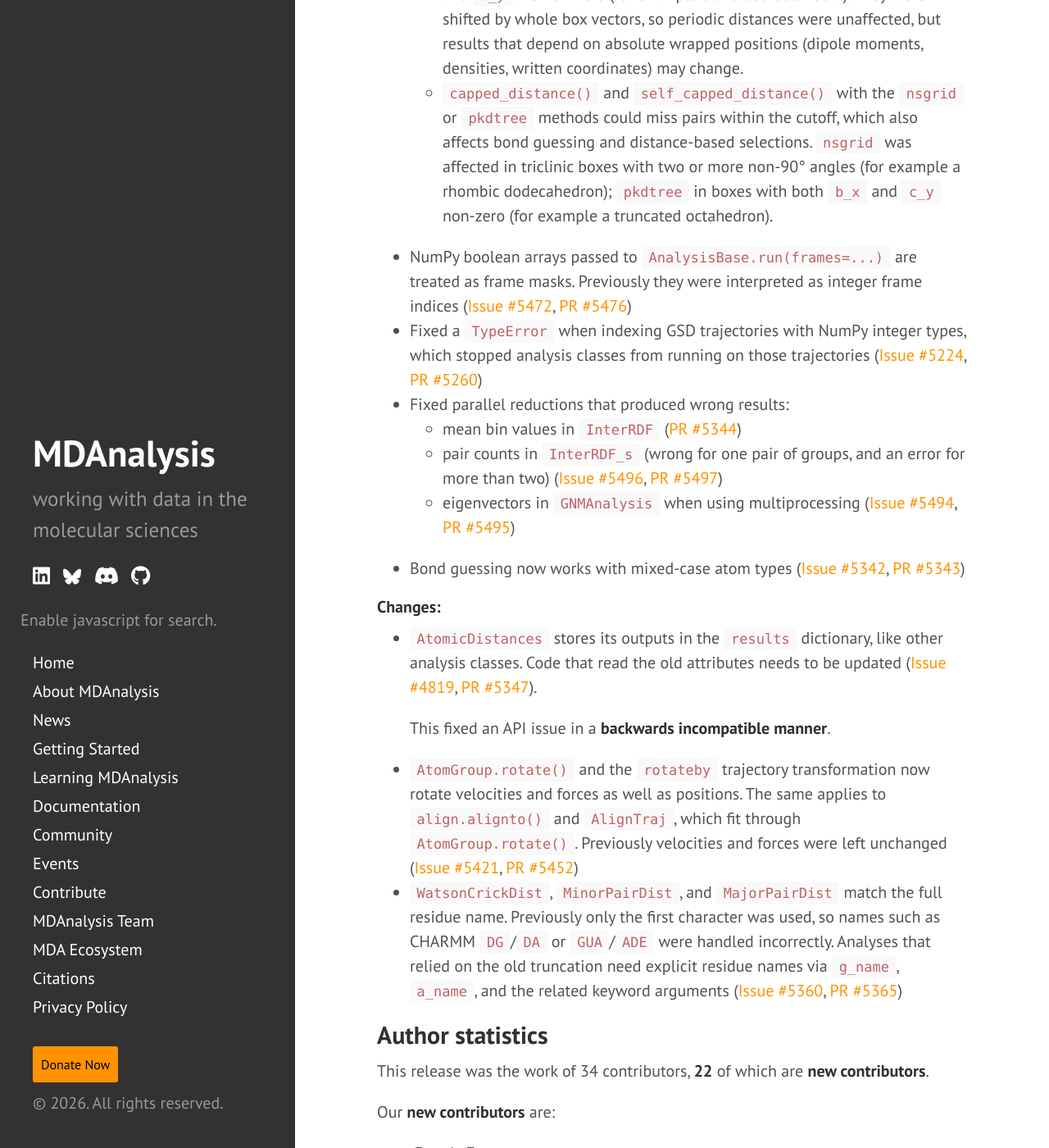
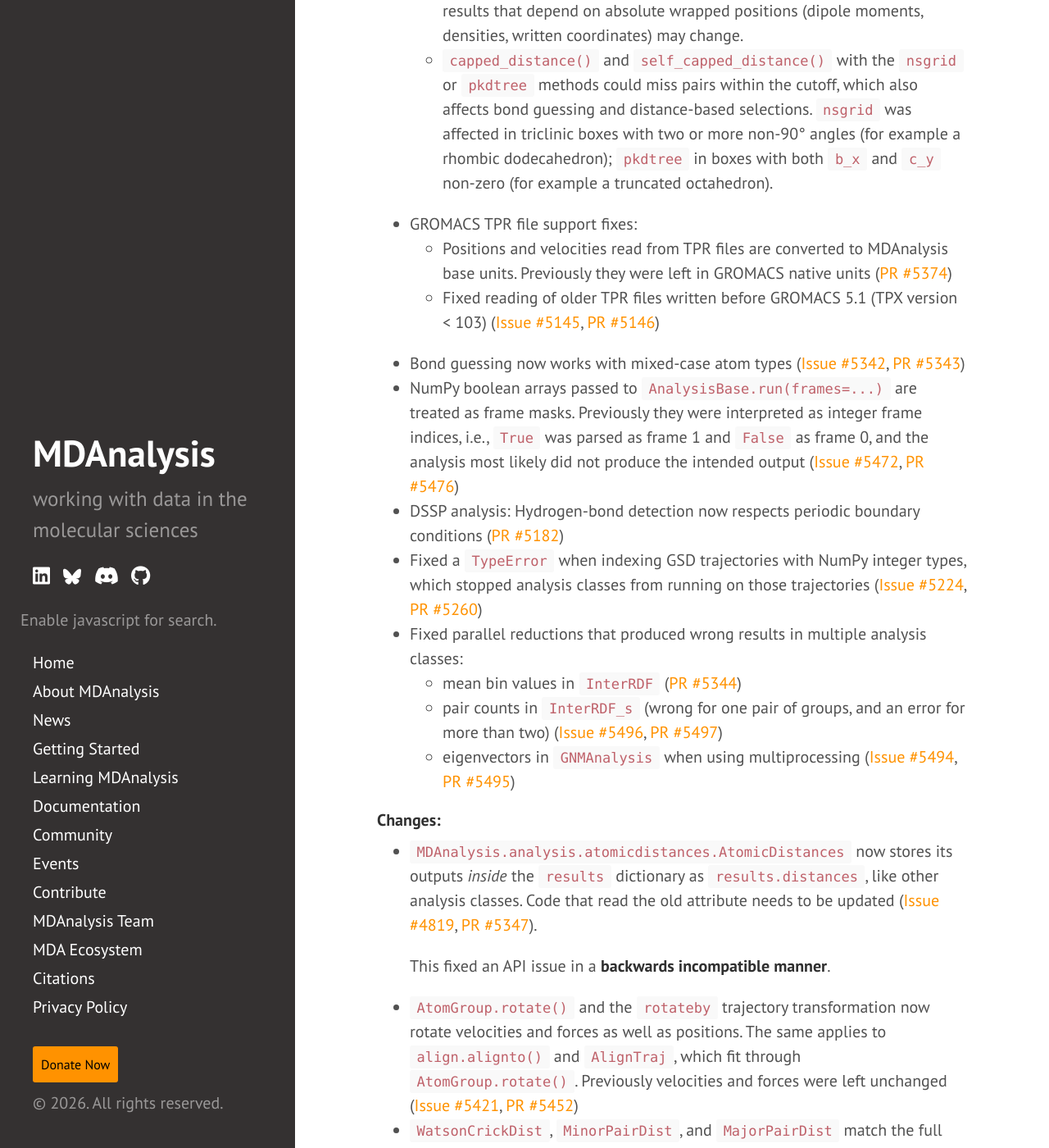
Before and after one commit to MDAnalysis/MDAnalysis.github.io, a Jekyll site: the page built from _posts/2026-10-21-release-2.11.0.md, in a window 1280 px wide and 1400 px high, scrolled down 2766 px. Shown: the whole window at 82% size. Built offline with Jekyll 4.4.1, drawn with Linux system fonts in a browser that asks for light colours; comment, search, counter and statistics services are not loaded; some of the changed text lies outside the part shown.

Commit message:
updated release blog post
- addressed @IAlibay's comments
- added an initial highlight sentence for mmCIF/PDBx support
- reorganized fixes so that all analysis-related ones are together
- clarified AtomicDistances changes and linked to docs

````diff
--- a/_posts/2026-10-21-release-2.11.0.md
+++ b/_posts/2026-10-21-release-2.11.0.md
@@ -5,10 +5,13 @@ title: Release 2.11.0 of MDAnalysis
 
 We are happy to release version 2.11.0 of MDAnalysis!
 
-This is a minor release of the MDAnalysis library, which means that it
-contains enhancements, bug fixes, and other backwards-compatible
-changes. One exception is noted under [Changes](#changes):
-`AtomicDistances` now stores its outputs *inside* the `results` attribute.
+This is a minor release of the MDAnalysis library; it contains bug fixes,
+new features, and performance improvements.
+These updates are backwards-compatible, with the exception of one API fix
+for the [AtomicDistances][] analysis, which is noted under [Changes](#changes).
+
+A highlight is the **new support for mmCIF/PDBx files**, which was one of the
+most-requested features (see [Changes](#changes)).
 
 
 ## Supported environments
@@ -19,9 +22,11 @@ through to NumPy 1.26.0.
 Supported Python versions: **3.11, 3.12, 3.13, 3.14**.
 
 Supported Operating Systems:
-  - **Linux** (on [x86-64][])
+  - **Linux** (on [x86-64][], [ARM64][AArch64], and [ppc64le][PPC64]
+    (conda-forge packages))
   - **Windows** (on [x86-64][])
   - **MacOS** (on [x86-64][] and [ARM64][])
+
 
 
 ## Upgrading to MDAnalysis version 2.11.0
@@ -57,7 +62,6 @@ For a full list of changes, bug fixes and deprecations see the [CHANGELOG][].
 
   u = mda.Universe("structure.cif")
   ```
-
 * New `MDAnalysis.fetch.from_PDB()` helper to download structure files from
   the RCSB Protein Data Bank (optional [pooch][] dependency). It returns a
   path that can be passed to `Universe` ([Issue #4907][], [PR #4943][]).
@@ -70,33 +74,27 @@ For a full list of changes, bug fixes and deprecations see the [CHANGELOG][].
 
   u = mda.Universe(from_PDB("1AKE"))
   ```
-
 * New parallelization support for:
   * `analysis.diffusionmap.DistanceMatrix` ([Issue #4679][], [PR #4745][])
   * `analysis.atomicdistances.AtomicDistances` ([Issue #4662][], [PR #4822][])
-* DSSP improvements:
+* DSSP analysis improvements:
   * Proline is now included in secondary-structure assignment, following
     the upstream PyDSSP 0.9.1 fix ([Issue #4913][], [PR #5065][])
   * Faster distance calculations, with a selectable distance `backend`
-    (for example `"distopia"`), and hydrogen-bond detection that respects
-    periodic boundary conditions ([PR #5182][])
+    (for example `"distopia"`) ([PR #5182][])
 * MOL2 files can now provide unit cell dimensions from `@<TRIPOS>CRYSIN`
   records ([Issue #3341][], [PR #5187][])
 * GROMACS TPR reader improvements:
   * Support for TPR files written by GROMACS 2026 ([PR #5219][])
   * Linear angle potentials are read into the topology ([Issue #5361][], [PR #5372][])
-  * Box vectors are available as `Universe.dimensions` ([Issue #5375][], [PR #5466][])
+  * Box vectors are now read from file and available as `Universe.dimensions`
+    ([Issue #5375][], [PR #5466][])
 * `AtomGroup.wrap()` with compounds is much faster and now scales close to
   linearly with the number of compounds, rather than quadratically
   ([PR #5226][])
 
 #### Fixes:
 
-* Positions and velocities read from TPR files are converted to MDAnalysis
-  base units. Previously they were left in GROMACS native units
-  ([PR #5374][])
-* Fixed reading of older TPR files written before GROMACS 5.1 (TPX version
-  < 103) ([Issue #5145][], [PR #5146][])
 * Fixed periodic-boundary handling for triclinic boxes in `apply_PBC()`
   and in the neighbor search used by `capped_distance()` and
   `self_capped_distance()` ([Issue #4906][], [PR #5481][]):
@@ -114,28 +112,38 @@ For a full list of changes, bug fixes and deprecations see the [CHANGELOG][].
     affected in triclinic boxes with two or more non-90° angles (for
     example a rhombic dodecahedron); `pkdtree` in boxes with both `b_x`
     and `c_y` non-zero (for example a truncated octahedron).
+* GROMACS TPR file support fixes:
+  * Positions and velocities read from TPR files are converted to MDAnalysis
+    base units. Previously they were left in GROMACS native units
+    ([PR #5374][])
+  * Fixed reading of older TPR files written before GROMACS 5.1 (TPX version
+    < 103) ([Issue #5145][], [PR #5146][])
+* Bond guessing now works with mixed-case atom types ([Issue #5342][], [PR #5343][])
 * NumPy boolean arrays passed to `AnalysisBase.run(frames=...)` are treated
-  as frame masks. Previously they were interpreted as integer frame indices
-  ([Issue #5472][], [PR #5476][])
+  as frame masks. Previously they were interpreted as integer frame indices,
+  i.e., ``True`` was parsed as frame 1 and ``False`` as frame 0, and the
+  analysis most likely did not produce the intended output ([Issue #5472][], [PR #5476][])
+* DSSP analysis: Hydrogen-bond detection now respects periodic boundary
+  conditions ([PR #5182][])
 * Fixed a `TypeError` when indexing GSD trajectories with NumPy integer
   types, which stopped analysis classes from running on those trajectories
   ([Issue #5224][], [PR #5260][])
-* Fixed parallel reductions that produced wrong results:
+* Fixed parallel reductions that produced wrong results in multiple analysis
+  classes:
   * mean bin values in `InterRDF` ([PR #5344][])
   * pair counts in `InterRDF_s` (wrong for one pair of groups, and an
     error for more than two) ([Issue #5496][], [PR #5497][])
   * eigenvectors in `GNMAnalysis` when using multiprocessing
     ([Issue #5494][], [PR #5495][])
-* Bond guessing now works with mixed-case atom types ([Issue #5342][], [PR #5343][])
 
 #### Changes:
 
-* `AtomicDistances` stores its outputs in the `results` dictionary, like
-  other analysis classes. Code that read the old attributes needs to be
-  updated ([Issue #4819][], [PR #5347][]).
+* `MDAnalysis.analysis.atomicdistances.AtomicDistances` now stores its outputs
+  *inside* the `results` dictionary as `results.distances`, like other analysis
+  classes. Code that read the old attribute needs to be updated ([Issue #4819][],
+  [PR #5347][]).
 
   This fixed an API issue in a **backwards incompatible manner**.
-
 * `AtomGroup.rotate()` and the `rotateby` trajectory transformation now
   rotate velocities and forces as well as positions. The same applies to
   `align.alignto()` and `AlignTraj`, which fit through `AtomGroup.rotate()`.
@@ -189,9 +197,11 @@ and the [National Science Foundation][NSF] for support under CSSI award
 
 ----
 
-
+[AtomicDistances]: https://docs.mdanalysis.org/2.11.0/documentation_pages/analysis/atomicdistances.html#MDAnalysis.analysis.atomicdistances.AtomicDistances
 [x86-64]: https://en.wikipedia.org/wiki/X86-64
+[AArch64]: https://en.wikipedia.org/wiki/AArch64
 [ARM64]: https://en.wikipedia.org/wiki/Apple_M1
+[PPC64]: https://en.wikipedia.org/wiki/Ppc64
 [installation instructions in the User Guide]: https://userguide.mdanalysis.org/stable/installation.html
 [conda-forge channel]: https://anaconda.org/conda-forge/mdanalysis
 [PyPi]: https://pypi.org/project/MDAnalysis/
````
Also changed, not shown: other parts of _posts/2026-10-21-release-2.11.0.md (+1 -1 lines).
